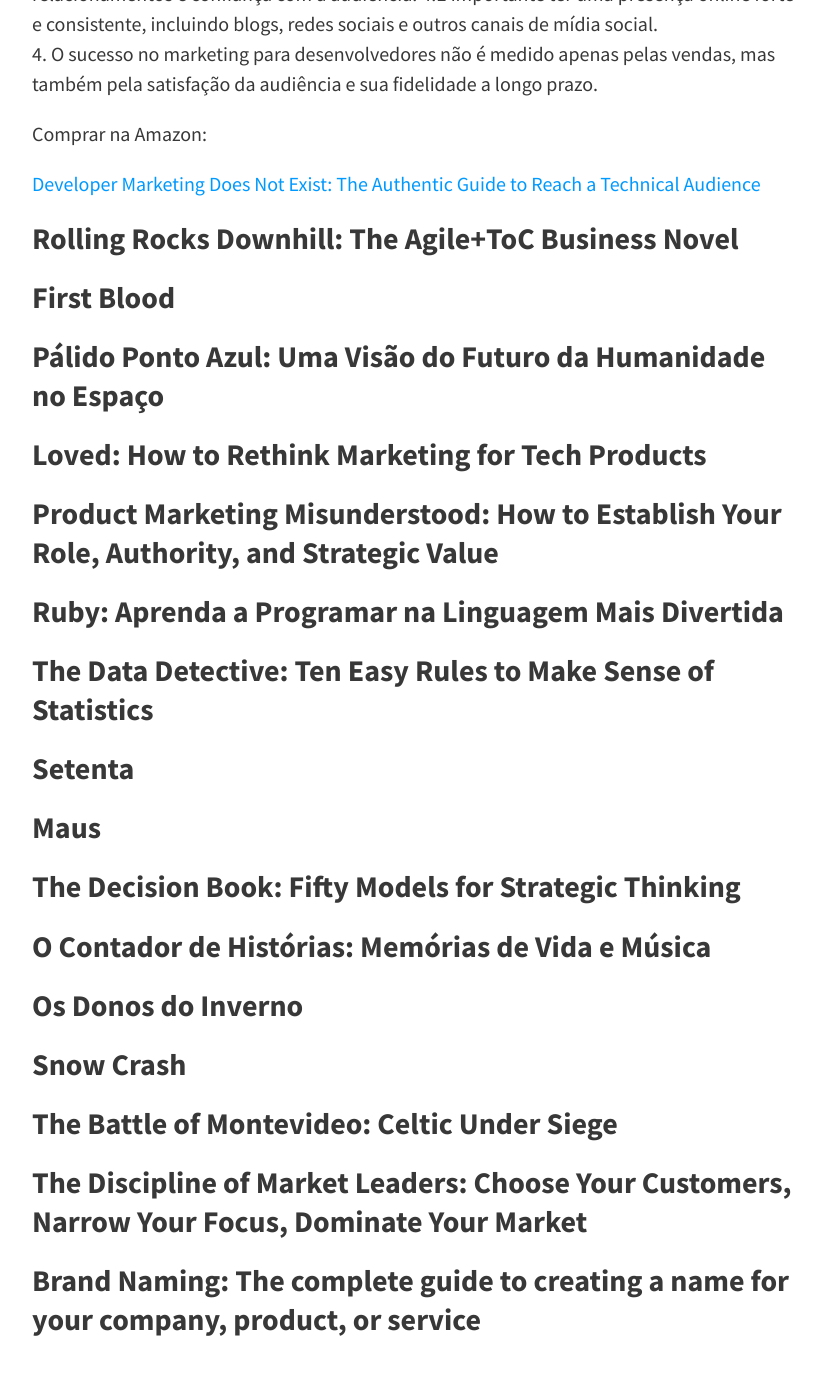
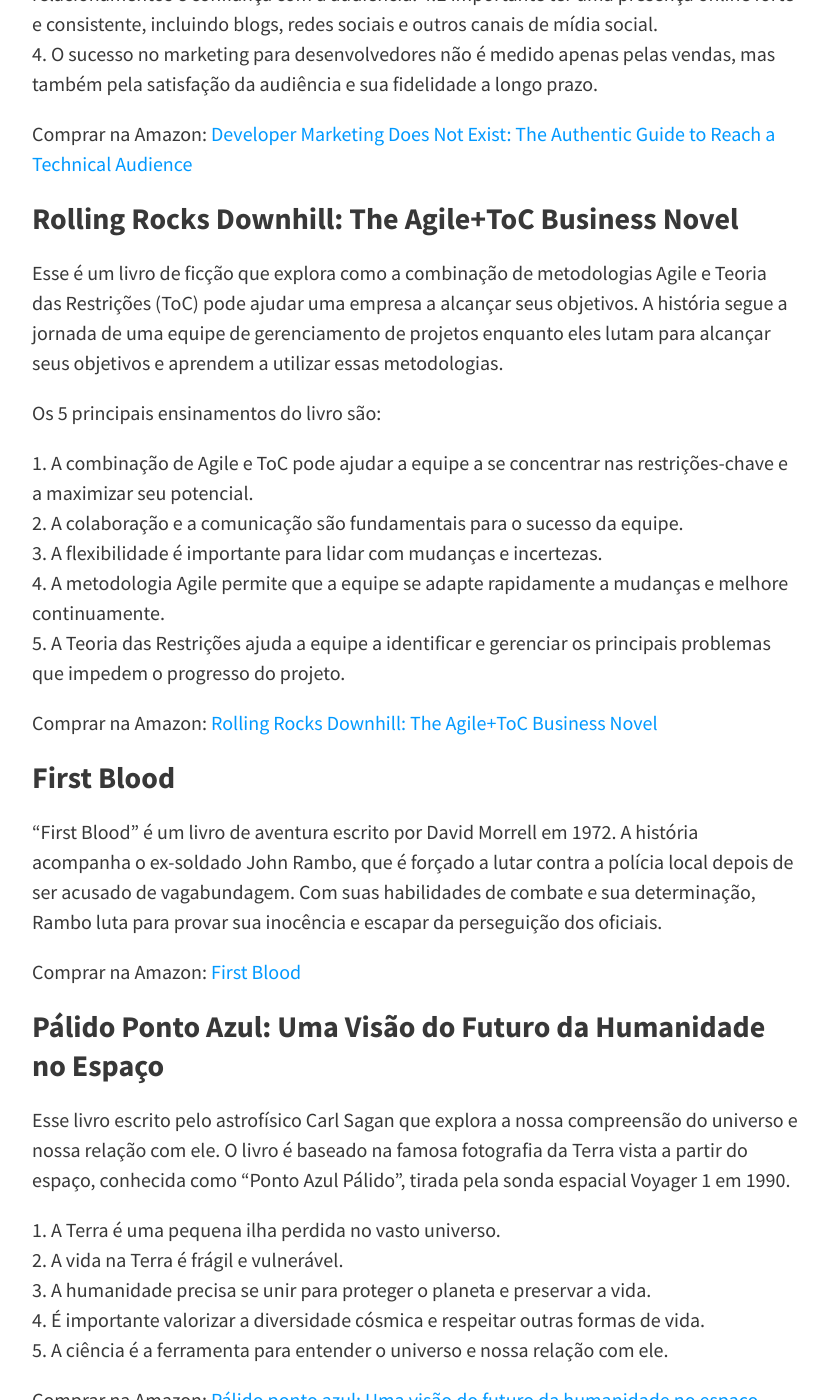
Before and after one commit to felipecbarbosa/felipecbarbosa.github.io, a Jekyll site: the page built from livros/resumos-de-livros.md, in a window 1280 px wide and 1400 px high, scrolled down 865 px. Shown: the whole window, without its empty margins (224-1052 px from the left). Built offline with Jekyll 4.4.1, drawn with Linux system fonts in a browser that asks for light colours; nearby versions of some CDN libraries; comment, search, counter and statistics services are not loaded; some of the changed text lies outside the part shown.

Commit message:
Add new books

```diff
--- a/livros/resumos-de-livros.md
+++ b/livros/resumos-de-livros.md
@@ -18,20 +18,42 @@ Esse livro do Adam Duvander, aborda a importância de se comunicar de forma aut
 4.É importante ter uma presença online forte e consistente, incluindo blogs, redes sociais e outros canais de mídia social.
 5. O sucesso no marketing para desenvolvedores não é medido apenas pelas vendas, mas também pela satisfação da audiência e sua fidelidade a longo prazo.
 
-Comprar na Amazon:
-
-<a target="_blank" href="https://www.amazon.com.br/Developer-Marketing-Does-Not-Exist-ebook/dp/B091NK954H/ref=sr_1_1?__mk_pt_BR=%25C3%2585M%25C3%2585%25C5%25BD%25C3%2595%25C3%2591&amp;crid=3MKMON6OCEJLN&amp;keywords=developer+marketing&amp;qid=1674443829&amp;sprefix=developer+marketing%252Caps%252C237&amp;sr=8-1&_encoding=UTF8&tag=felipebarb009-20&linkCode=ur2&linkId=3d2770583053107b3bb05869635069f6&camp=1789&creative=9325">Developer Marketing Does Not Exist: The Authentic Guide to Reach a Technical Audience</a>
+Comprar na Amazon: <a target="_blank" href="https://www.amazon.com.br/Developer-Marketing-Does-Not-Exist-ebook/dp/B091NK954H/ref=sr_1_1?__mk_pt_BR=%25C3%2585M%25C3%2585%25C5%25BD%25C3%2595%25C3%2591&amp;crid=3MKMON6OCEJLN&amp;keywords=developer+marketing&amp;qid=1674443829&amp;sprefix=developer+marketing%252Caps%252C237&amp;sr=8-1&_encoding=UTF8&tag=felipebarb009-20&linkCode=ur2&linkId=3d2770583053107b3bb05869635069f6&camp=1789&creative=9325">Developer Marketing Does Not Exist: The Authentic Guide to Reach a Technical Audience</a>
 
 ### Rolling Rocks Downhill: The Agile+ToC Business Novel
 
+Esse é um livro de ficção que explora como a combinação de metodologias Agile e Teoria das Restrições (ToC) pode ajudar uma empresa a alcançar seus objetivos. A história segue a jornada de uma equipe de gerenciamento de projetos enquanto eles lutam para alcançar seus objetivos e aprendem a utilizar essas metodologias.
+
+Os 5 principais ensinamentos do livro são:
+
+1. A combinação de Agile e ToC pode ajudar a equipe a se concentrar nas restrições-chave e a maximizar seu potencial.
+2. A colaboração e a comunicação são fundamentais para o sucesso da equipe.
+3. A flexibilidade é importante para lidar com mudanças e incertezas.
+4. A metodologia Agile permite que a equipe se adapte rapidamente a mudanças e melhore continuamente.
+5. A Teoria das Restrições ajuda a equipe a identificar e gerenciar os principais problemas que impedem o progresso do projeto.
+
+Comprar na Amazon: <a target="_blank" href="https://www.amazon.com.br/Rolling-Rocks-Downhill-Business-mentions-ebook/dp/B00PJ8HBW8/ref=sr_1_21?__mk_pt_BR=%25C3%2585M%25C3%2585%25C5%25BD%25C3%2595%25C3%2591&amp;crid=1ZZ2P5C0FDFU6&amp;keywords=rolling+rocks&amp;qid=1674444249&amp;sprefix=rolling+rocks%252Caps%252C256&amp;sr=8-21&_encoding=UTF8&tag=felipebarb009-20&linkCode=ur2&linkId=00ffce8e85c01ad11cfbdefc2df4691e&camp=1789&creative=9325">Rolling Rocks Downhill: The Agile+ToC Business Novel</a>
 
 ### First Blood
 
+"First Blood" é um livro de aventura escrito por David Morrell em 1972. A história acompanha o ex-soldado John Rambo, que é forçado a lutar contra a polícia local depois de ser acusado de vagabundagem. Com suas habilidades de combate e sua determinação, Rambo luta para provar sua inocência e escapar da perseguição dos oficiais.
+
+Comprar na Amazon: <a target="_blank" href="https://www.amazon.com.br/First-Blood-English-David-Morrell-ebook/dp/B0057AOWVG/ref=sr_1_1?__mk_pt_BR=%25C3%2585M%25C3%2585%25C5%25BD%25C3%2595%25C3%2591&amp;crid=3J5QPQ9W4V43M&amp;keywords=first+blood&amp;qid=1674444560&amp;sprefix=first+bloo%252Caps%252C285&amp;sr=8-1&_encoding=UTF8&tag=felipebarb009-20&linkCode=ur2&linkId=9ae23f73b1486f1326a88737d47152bb&camp=1789&creative=9325">First Blood</a>
 
 ### Pálido Ponto Azul: Uma Visão do Futuro da Humanidade no Espaço
 
+Esse livro escrito pelo astrofísico Carl Sagan que explora a nossa compreensão do universo e nossa relação com ele. O livro é baseado na famosa fotografia da Terra vista a partir do espaço, conhecida como "Ponto Azul Pálido", tirada pela sonda espacial Voyager 1 em 1990.
+
+1. A Terra é uma pequena ilha perdida no vasto universo.
+2. A vida na Terra é frágil e vulnerável.
+3. A humanidade precisa se unir para proteger o planeta e preservar a vida.
+4. É importante valorizar a diversidade cósmica e respeitar outras formas de vida.
+5. A ciência é a ferramenta para entender o universo e nossa relação com ele.
+
+Comprar na Amazon: <a target="_blank" href="https://www.amazon.com.br/P%25C3%25A1lido-ponto-azul-futuro-humanidade-ebook/dp/B07V66FSVP/ref=tmm_kin_swatch_0?_encoding=UTF8&amp;qid=1674444725&amp;sr=8-1&_encoding=UTF8&tag=felipebarb009-20&linkCode=ur2&linkId=e6b685d23d22039711e286a7afde957d&camp=1789&creative=9325">Pálido ponto azul: Uma visão do futuro da humanidade no espaço</a>
 
 ### Loved: How to Rethink Marketing for Tech Products
+
 
 
 ### Product Marketing Misunderstood: How to Establish Your Role, Authority, and Strategic Value
```
